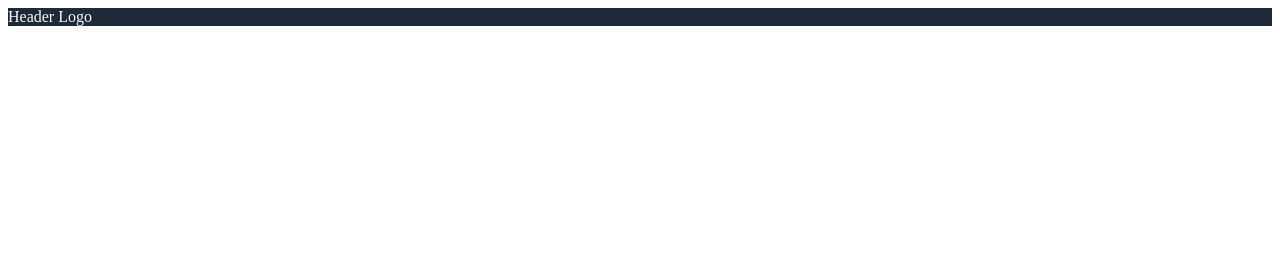
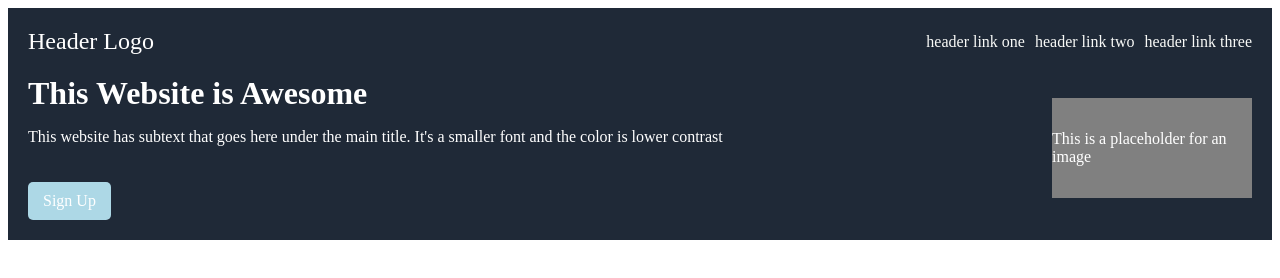
Before and after one commit to Andrewdcoding345/Landing_Page, a plain HTML site: page index.html in a window 1280 px wide. Drawn offline with Linux system fonts and the light colour scheme.

Commit message:
redone the header

```diff
--- a/index.html
+++ b/index.html
@@ -8,8 +8,27 @@
 </head>
 <body>
     <div class="header">
-        <div class="header-logo">Header Logo</div>
+        <!-- Row for Logo and Navigation Links -->
+        <div class="header-top">
+            <div class="header-logo">Header Logo</div>
+            <div class="header-links">
+                <a href="#" class="header-link">header link one</a>
+                <a href="#" class="header-link">header link two</a>
+                <a href="#" class="header-link">header link three</a>
+            </div>
+        </div>
+         <div class="header-content">
+        <div class="text-container">
+            <div class="title-container">
+                <h1>This Website is Awesome</h1>
+                <p>This website has subtext that goes here under the main title. It's a smaller font and the color is lower contrast</p>
+            </div>
+            <a href="#" class="header-button">Sign Up</a>
+        </div>
+        <div class="image-placeholder">This is a placeholder for an image</div>
     </div>
+</div>
+
     <div class="info"></div>
     <div class="qoute"></div>
     <div class="footer"></div>
--- a/style.css
+++ b/style.css
@@ -1,6 +1,97 @@
 .header {
-    font: 24px;
+    padding: 20px;
+     /* Spacing around the header  */
+    color: white;
+    background-color: #1f2937;
+     /* Dark Background */
+     }
+
+.header-top {
+        display: flex;
+        justify-content: space-between;
+        align-items: center;
+        margin-bottom: 20px;
+     }
+
+  .header-logo {
+    font-size: 24px;
+    /* Larger text for logo */
+    flex: 1;
+    /* For growth */
+    }
+
+
+.header-links {
+        display: flex;
+        flex: 2;
+        /* Allows links container to take up more space if needed */
+        justify-content: flex-end;
+        /* Aligns links to the right */
+    }
+
+
+.header-link {
+    font-size: 16px;
     color: #f9faf8;
-    background-color: #1f2937;
-    display: flexbox;
-  }
+    text-decoration: none;
+     /* Removes underline from links */
+   margin-left: 10px;
+   /* Adjust spacing between links */
+}
+
+
+.header-link:hover {
+    text-decoration: underline;
+     /* Optional: underline on hover */
+}
+
+.header-content {
+    display: flex;
+    justify-content: space-between;
+     /* Space between text-container and image */
+    align-items: center;
+    /* Center items vertically */
+}
+
+.text-container {
+    display: flex;
+    flex-direction: column;
+    /* Stack title-container and button vertically */
+    align-items: flex-start;
+    /* Align to the start of text-container */
+}
+
+.title-container h1,
+.title-container h2 {
+    margin: 0;
+    /* Removes default margins */
+}
+
+.header-button {
+    /* Style the button as needed, ensure it's a block-level element */
+    background-color: lightblue;
+    color: white;
+    text-decoration: none;
+    padding: 10px 15px;
+    /* Padding inside the button */
+    border-radius: 5px;
+    /* Rounded corners for the button */
+    margin-right: 20px;
+    /* Spacing between button and image placeholder */
+    margin-top: 20px;
+    display: block;
+    margin-top: 20px;
+}
+
+.image-placeholder {
+    color: white;
+    display: flex;
+    justify-content: center;
+    align-items: center;
+    width: 200px;
+    /* Width of the placeholder */
+    height: 100px;
+    /* Height of the placeholder */
+  background-color: grey;
+
+}
```
